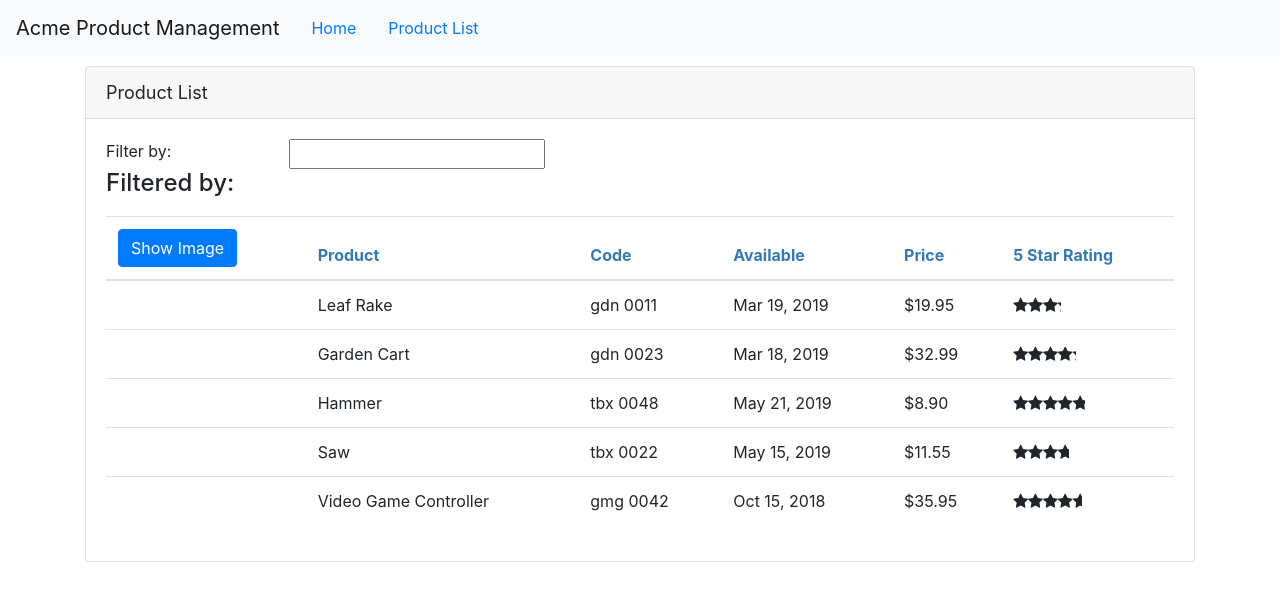
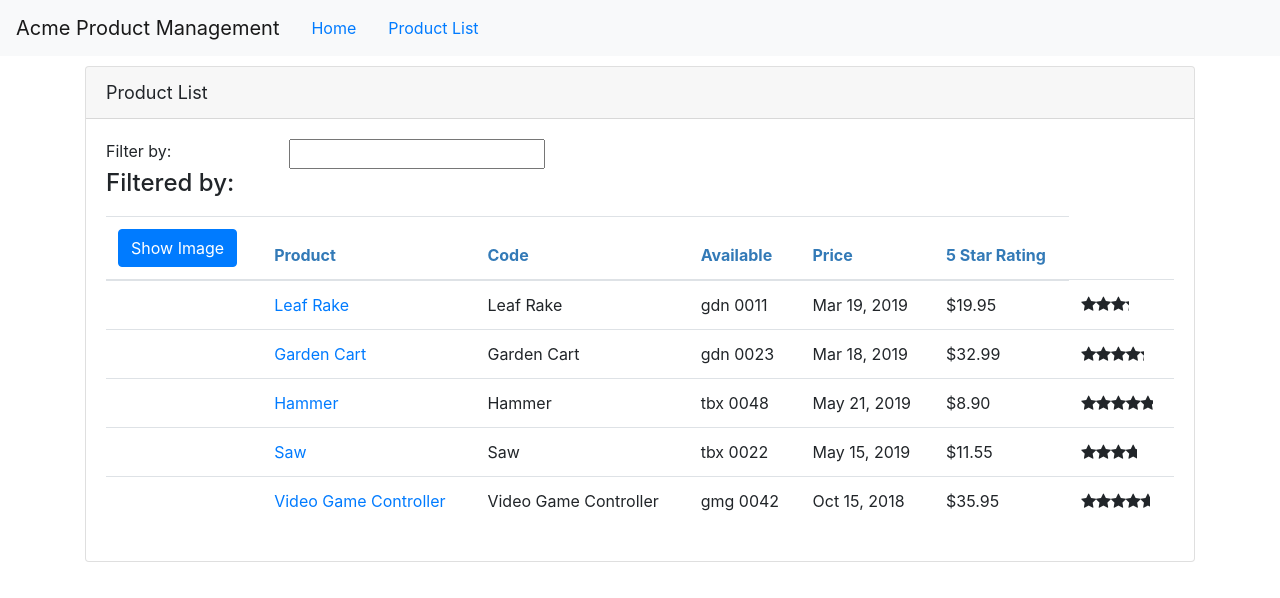
Before and after one commit to bmansk8/angular-app, an Angular app: page /products in a window 1280 px wide. Shown: the top 598 px of the page. Built offline with nearby package versions, Linux system fonts and the light colour scheme.

Commit message:
more routes
Added protected and nested routes.

```diff
--- a/src/app/app.module.ts
+++ b/src/app/app.module.ts
@@ -10,6 +10,7 @@
 import { StarComponent } from './shared/star.component';
 import { ProductDetailComponent } from './products/product-detail.component';
 import { WelcomeComponent } from './home/welcome.component';
+import { ProductDetailGuard } from './products/product-detail.guard';
 
 @NgModule({
   declarations: [
@@ -26,7 +27,11 @@
     HttpClientModule,
     RouterModule.forRoot([
       { path: 'products', component: ProductListComponent },
-      { path: 'products/:id', component: ProductDetailComponent },
+      {
+        path: 'products/:id',
+        canActivate: [ProductDetailGuard],
+        component: ProductDetailComponent
+      },
       { path: 'welcome', component: WelcomeComponent },
       { path: '', redirectTo: 'welcome', pathMatch: 'full' },
       { path: '**', redirectTo: 'welcome', pathMatch: 'full' }
--- a/src/app/products/product-detail.component.html
+++ b/src/app/products/product-detail.component.html
@@ -2,4 +2,10 @@
   <div class='card-header'>
     {{pageTitle + ': ' + product.productName}}
   </div>
+  <div class='card-footer'>
+    <button class='btn btn-outline-secondary'
+    (click)='onBack()' style='width:80px'>
+      <i class='fa fa-chevron-left'></i> Back
+    </button>
+  </div>
 </div>
--- a/src/app/products/product-detail.component.ts
+++ b/src/app/products/product-detail.component.ts
@@ -1,4 +1,5 @@
 import { Component, OnInit } from '@angular/core';
+import {ActivatedRoute, Router} from '@angular/router'
 
 import {IProduct} from './product';
 
@@ -10,9 +11,26 @@
   pageTitle: string = 'Product Detail'
   product: IProduct;
 
-  constructor() { }
+  constructor(private route: ActivatedRoute,
+    private router: Router) { }
 
   ngOnInit() {
+    let id = +this.route.snapshot.paramMap.get('id');
+    this.pageTitle+= `: ${id}`;
+    this.product = {
+      "productId": 1,
+      "productName": "Leaf Rake",
+      "productCode": "GDN-0011",
+      "releaseDate": "March 19, 2019",
+      "description": "Leaf rake with 48-inch wooden handle.",
+      "price": 19.95,
+      "starRating": 3.2,
+      "imageUrl": "assets/images/leaf_rake.png"
+    }
+  }
+
+  onBack(): void{
+    this.router.navigate(['/products']);
   }
 
 }
--- /dev/null
+++ b/src/app/products/product-detail.guard.ts
@@ -0,0 +1,26 @@
+import { Injectable } from '@angular/core';
+import { CanActivate, ActivatedRouteSnapshot, RouterStateSnapshot, UrlTree, Router } from '@angular/router';
+import { Observable } from 'rxjs';
+
+@Injectable({
+  providedIn: 'root'
+})
+export class ProductDetailGuard implements CanActivate {
+
+  constructor(private router: Router) { }
+
+  canActivate(
+    next: ActivatedRouteSnapshot,
+    state: RouterStateSnapshot): Observable<boolean | UrlTree> | Promise<boolean | UrlTree> | boolean | UrlTree {
+
+    let id = +next.url[1].path;
+
+    if (isNaN(id) || id < 1) {
+      alert("Invalid product Id");
+      this.router.navigate(['/products']);
+      return false;
+    }
+    return true;
+  }
+
+}
--- a/src/app/products/product-list.component.html
+++ b/src/app/products/product-list.component.html
@@ -40,6 +40,10 @@
             [src]='product.imageUrl' [title]='product.productName'
             [style.width.px]='imageWidth' [style.margin.px]='imageMargin'>
           </td>
+          <td><a [routerLink]="['/products', product.productId]">
+            {{product.productName}}
+          </a>
+          </td>
           <td>{{product.productName}}</td>
           <td>{{product.productCode | lowercase | convertToSpaces:'-'}}</td>
           <td>{{product.releaseDate | date}}</td>
```
Also changed, not shown: 1 other file (tests, documents, lock files or other folders).
